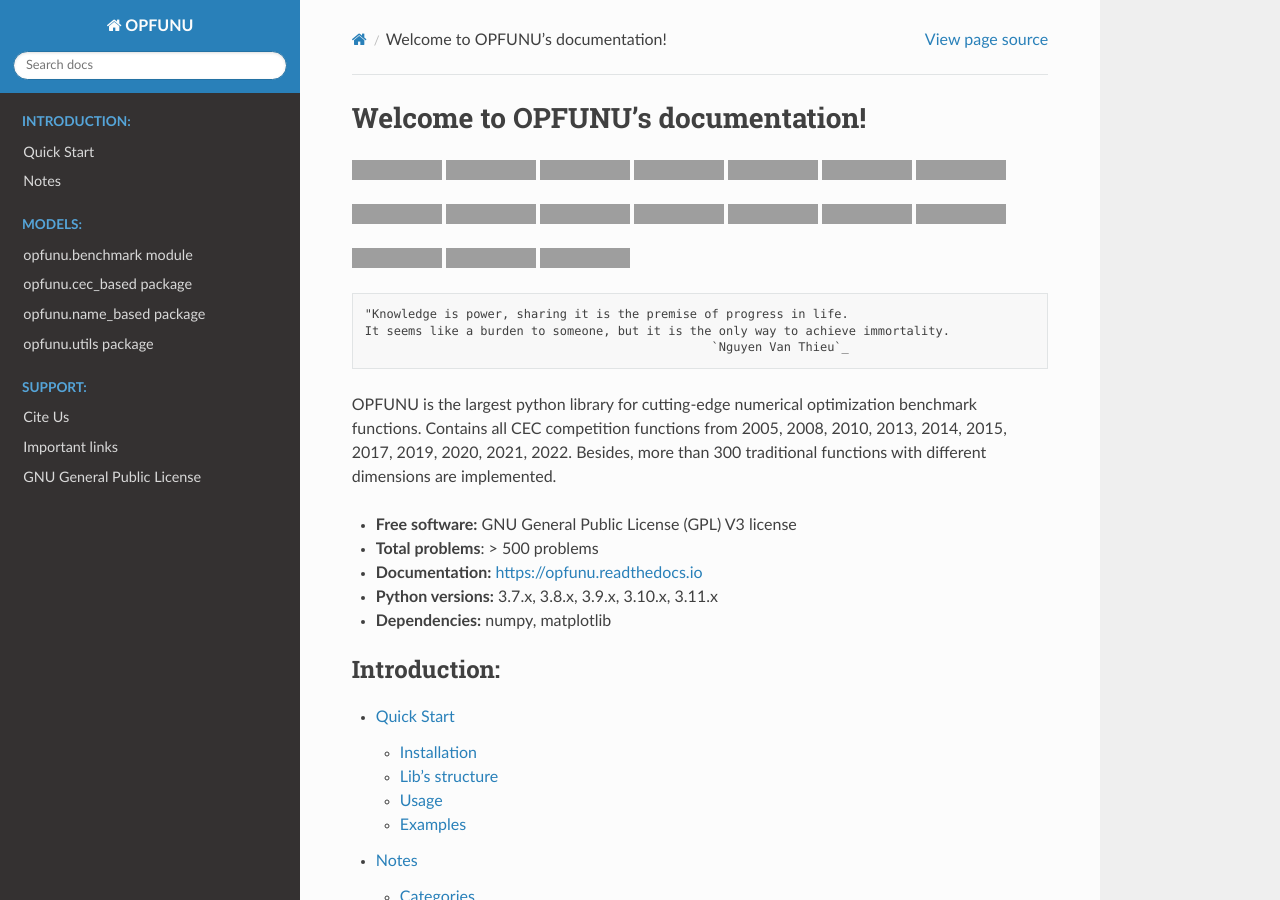
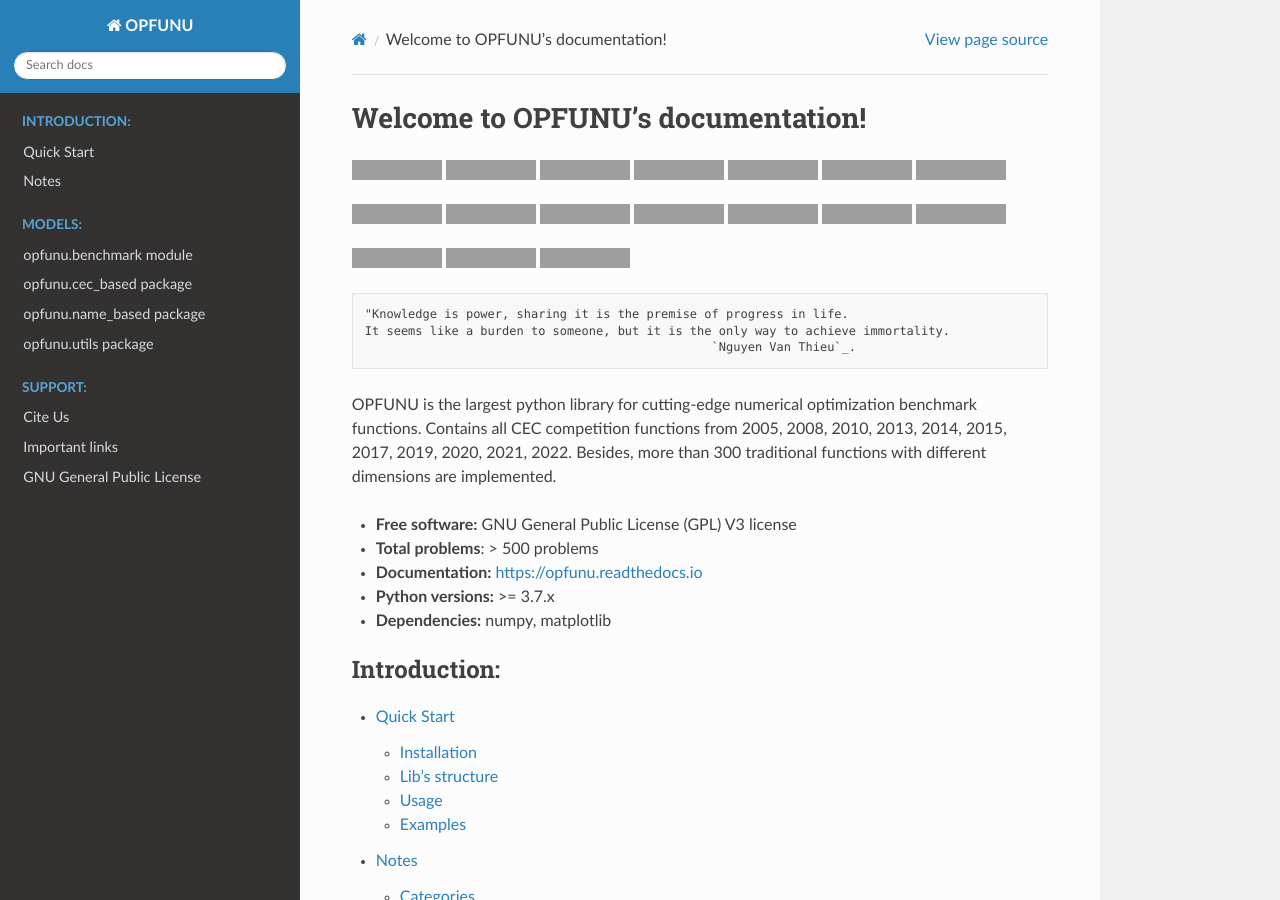
Before and after one commit to thieu1995/opfunu, a Sphinx documentation site: the page built from docs/source/index.rst, in a window 1280 px wide and 900 px high, cut to the strip 0-900 px from the top of the window. Built offline with Sphinx 7.4.7 and the Read the Docs theme 2.0.0, drawn with Linux system fonts in a browser that asks for light colours; grey boxes are pictures that could not be loaded.

Commit message:
Update docs

```diff
--- a/docs/source/conf.py
+++ b/docs/source/conf.py
@@ -29,7 +29,7 @@
 author = 'Thieu'
 
 # The full version, including alpha/beta/rc tags
-release = '1.0.1'
+release = '1.0.2'
 
 
 # -- General configuration ---------------------------------------------------
--- a/docs/source/index.rst
+++ b/docs/source/index.rst
@@ -61,7 +61,7 @@
 
    "Knowledge is power, sharing it is the premise of progress in life.
    It seems like a burden to someone, but it is the only way to achieve immortality.
-                                                   `Nguyen Van Thieu`_
+                                                   `Nguyen Van Thieu`_.
 
 
 .. _Nguyen Van Thieu: https://www.thieu1995.github.io/
@@ -73,7 +73,7 @@
 * **Free software:** GNU General Public License (GPL) V3 license
 * **Total problems**: > 500 problems
 * **Documentation:** https://opfunu.readthedocs.io
-* **Python versions:** 3.7.x, 3.8.x, 3.9.x, 3.10.x, 3.11.x
+* **Python versions:** >= 3.7.x
 * **Dependencies:** numpy, matplotlib
 
 
--- a/docs/source/pages/quick_start.rst
+++ b/docs/source/pages/quick_start.rst
@@ -8,7 +8,7 @@
 
 Install the `current PyPI release <https://pypi.python.org/pypi/opfunu/>`_::
 
-   $ pip install opfunu==1.0.1
+   $ pip install opfunu==1.0.2
 
 
 Or install the development version from GitHub::
```
